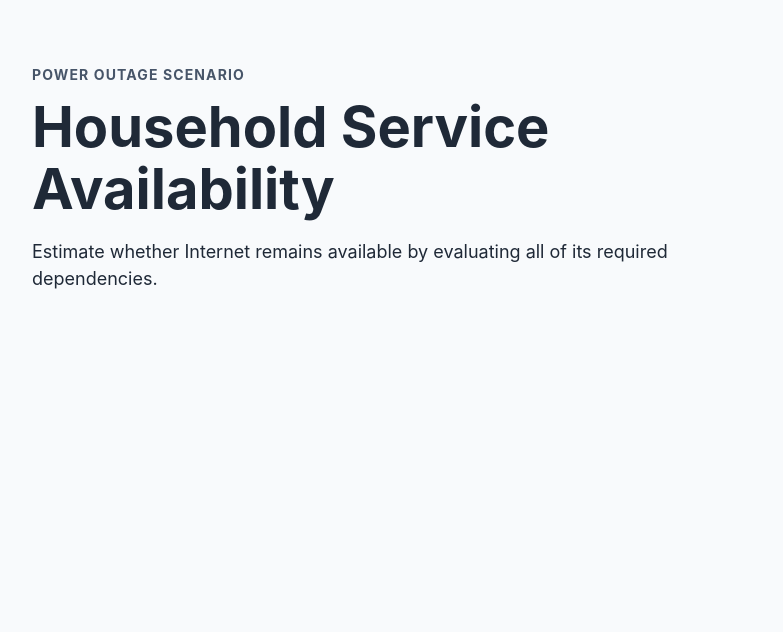
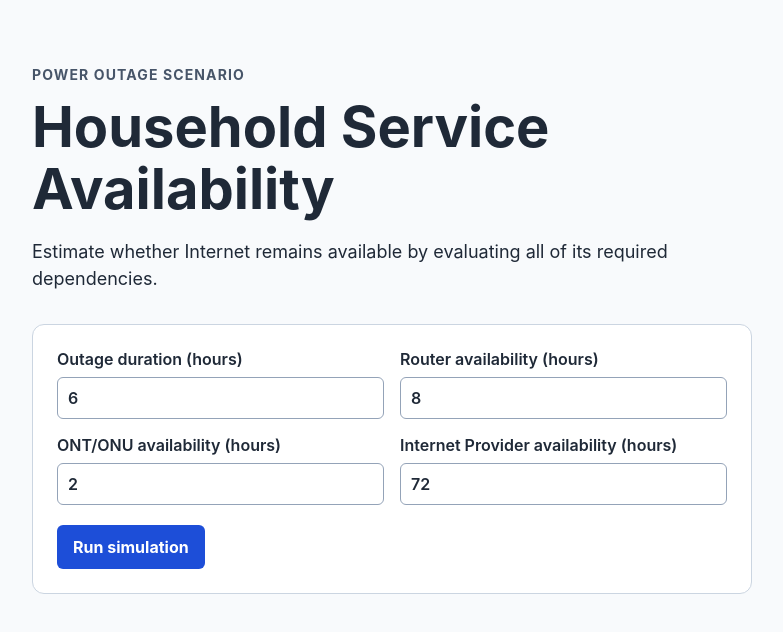
Before and after one commit to Serhii-Palamarchuk/capstone-household-service-availability, a React (Vite) app in the folder apps/web/: page / in a window 1280 px wide. Shown: the top 632 px of the page, without its empty margins (248-1031 px from the left). Built offline with nearby package versions, Linux system fonts and the light colour scheme.

Commit message:
feat: add interactive outage scenario form

```diff
--- a/apps/web/src/App.jsx
+++ b/apps/web/src/App.jsx
@@ -1,6 +1,34 @@
-import React from 'react';
+import { useState } from 'react';
+import { ScenarioForm } from './components/ScenarioForm.jsx';
+import {
+  DEFAULT_INTERNET_DEMO_INPUTS,
+  createInternetScenarioFromHours,
+  INTERNET_DEMO_MODEL,
+} from './demo/internet-demo.js';
+import { simulate } from './simulation/simulate.js';
 
 export function App() {
+  const [values, setValues] = useState(DEFAULT_INTERNET_DEMO_INPUTS);
+  const [conversionErrors, setConversionErrors] = useState([]);
+  const [, setOutcome] = useState(null);
+
+  function handleChange(field, value) {
+    setValues(currentValues => ({ ...currentValues, [field]: value }));
+  }
+
+  function handleSubmit(event) {
+    event.preventDefault();
+
+    const conversion = createInternetScenarioFromHours(values);
+    if (!conversion.success) {
+      setConversionErrors(conversion.errors);
+      return;
+    }
+
+    setConversionErrors([]);
+    setOutcome(simulate(INTERNET_DEMO_MODEL, conversion.scenario));
+  }
+
   return (
     <main className="app-shell">
       <header className="hero">
@@ -11,6 +39,21 @@ export function App() {
           its required dependencies.
         </p>
       </header>
+      <ScenarioForm
+        values={values}
+        onChange={handleChange}
+        onSubmit={handleSubmit}
+      />
+      {conversionErrors.length > 0 && (
+        <div role="alert" className="input-errors">
+          <h2>Check scenario values</h2>
+          <ul>
+            {conversionErrors.map(({ field, message }) => (
+              <li key={field}>{message}</li>
+            ))}
+          </ul>
+        </div>
+      )}
     </main>
   );
 }
--- /dev/null
+++ b/apps/web/src/components/ScenarioForm.jsx
@@ -0,0 +1,30 @@
+const fields = [
+  { name: 'outageHours', label: 'Outage duration (hours)' },
+  { name: 'routerHours', label: 'Router availability (hours)' },
+  { name: 'ontHours', label: 'ONT/ONU availability (hours)' },
+  { name: 'providerHours', label: 'Internet Provider availability (hours)' },
+];
+
+export function ScenarioForm({ values, onChange, onSubmit }) {
+  return (
+    <form className="scenario-card" onSubmit={onSubmit}>
+      <div className="scenario-grid">
+        {fields.map(({ name, label }) => (
+          <label key={name} htmlFor={name}>
+            {label}
+            <input
+              id={name}
+              name={name}
+              type="number"
+              min="0"
+              step="any"
+              value={values[name]}
+              onChange={event => onChange(event.target.name, event.target.value)}
+            />
+          </label>
+        ))}
+      </div>
+      <button type="submit">Run simulation</button>
+    </form>
+  );
+}
--- a/apps/web/src/styles.css
+++ b/apps/web/src/styles.css
@@ -39,3 +39,74 @@ body {
   letter-spacing: 0.08em;
   text-transform: uppercase;
 }
+
+.scenario-card {
+  margin-top: 2rem;
+  padding: 1.5rem;
+  border: 1px solid #cbd5e1;
+  border-radius: 0.75rem;
+  background: #fff;
+}
+
+.scenario-grid {
+  display: grid;
+  grid-template-columns: repeat(2, minmax(0, 1fr));
+  gap: 1rem;
+  margin-bottom: 1.25rem;
+}
+
+.scenario-card label {
+  display: grid;
+  gap: 0.5rem;
+  font-weight: 600;
+}
+
+.scenario-card input {
+  box-sizing: border-box;
+  width: 100%;
+  padding: 0.625rem;
+  border: 1px solid #94a3b8;
+  border-radius: 0.375rem;
+  color: inherit;
+  font: inherit;
+}
+
+.scenario-card button {
+  padding: 0.75rem 1rem;
+  border: 0;
+  border-radius: 0.375rem;
+  background: #1d4ed8;
+  color: #fff;
+  font: inherit;
+  font-weight: 700;
+  cursor: pointer;
+}
+
+.input-errors {
+  margin-top: 1rem;
+  padding: 1rem 1.25rem;
+  border: 1px solid #dc2626;
+  border-radius: 0.75rem;
+  background: #fef2f2;
+  color: #991b1b;
+}
+
+.input-errors h2 {
+  margin: 0;
+  font-size: 1.125rem;
+}
+
+.input-errors ul {
+  margin: 0.75rem 0 0;
+  padding-left: 1.25rem;
+}
+
+@media (max-width: 36rem) {
+  .app-shell {
+    padding: 2.5rem 1rem;
+  }
+
+  .scenario-grid {
+    grid-template-columns: 1fr;
+  }
+}
```
